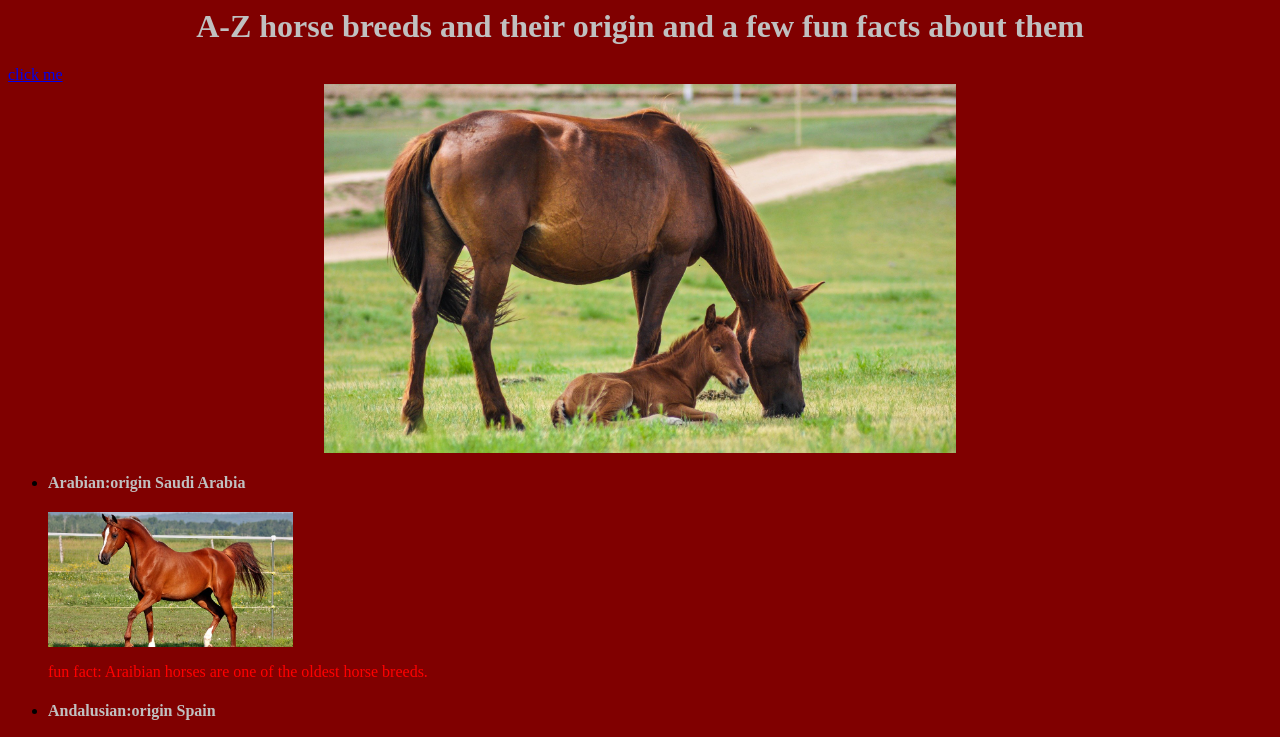
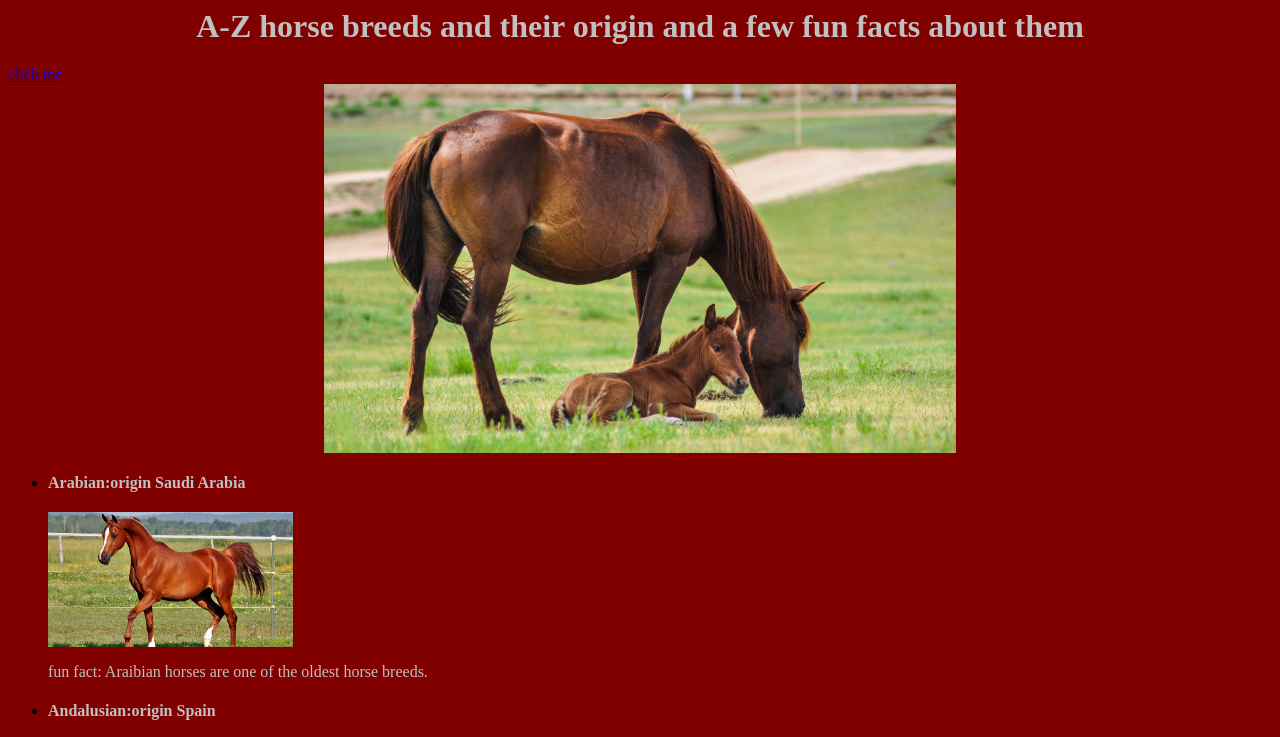
Before and after one commit to ameliaw763/familysite, a plain HTML site: page rowans_website.html in a window 1280 px wide. Shown: the top 737 px of the page. Drawn offline with Linux system fonts and the light colour scheme.

Commit message:
Update style_rowan.css

```diff
--- a/css/style_rowan.css
+++ b/css/style_rowan.css
@@ -4,7 +4,7 @@ body {
 }
 
 p{
-	color:red;
+	color:silver;
 }
 
 .redtext{
```
